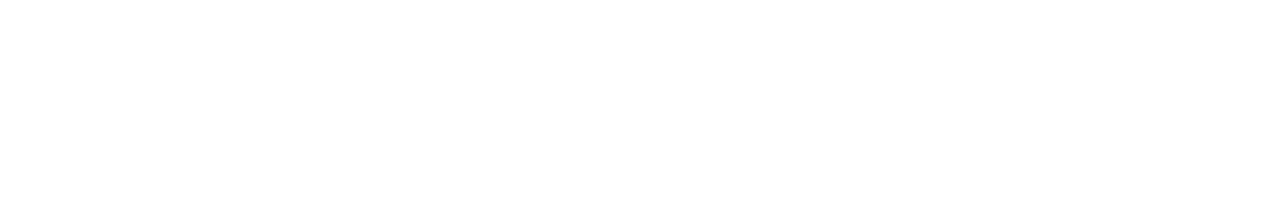
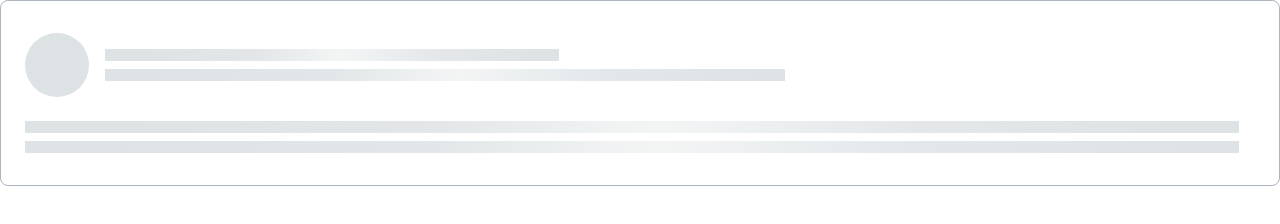
Before and after one commit to js-tasks-ru/htmlcss-20250123_viktoria-semenova, a website: page 04-lection2/02-skeleton/index.html in a window 1280 px wide. Drawn offline with Linux system fonts and the light colour scheme.

Commit message:
add component skeleton

```diff
--- a/04-lection2/02-skeleton/index.html
+++ b/04-lection2/02-skeleton/index.html
@@ -6,6 +6,18 @@
         <link rel="stylesheet" href="./skeleton.css">
     </head>
     <body>
-
+        <div class="skeleton">
+            <div class="skeleton__header">
+              <div class="skeleton__avatar"></div>
+              <div class="skeleton__title">
+                <div class="skeleton__line skeleton__line_short"></div>
+                <div class="skeleton__line skeleton__line_medium"></div>
+              </div>
+            </div>
+            <div class="skeleton__content">
+              <div class="skeleton__line skeleton__line_long"></div>
+              <div class="skeleton__line skeleton__line_long"></div>
+            </div>
+          </div>
     </body>
 </html>
--- a/04-lection2/02-skeleton/skeleton.css
+++ b/04-lection2/02-skeleton/skeleton.css
@@ -0,0 +1,51 @@
+.skeleton {
+    display: flex;
+    flex-direction: column;
+    gap: 24px;
+    padding: 32px 40px 32px 24px;
+    border: 1px solid var(--grey-3);
+    border-radius: 8px;
+  }
+  .skeleton__header {
+    display: flex;
+    gap: 16px;
+    align-items: center;
+  }
+  .skeleton__avatar {
+    width: 64px;
+    height: 64px;
+    border-radius: 50%;
+    background: var(--grey-2);
+    flex-shrink: 0;
+  }
+  .skeleton__title {
+    flex: auto;
+    display: flex;
+    flex-direction: column;
+    gap: 8px;
+  }
+  .skeleton__content {
+    display: flex;
+    flex-direction: column;
+    gap: 8px;
+  }
+  .skeleton__line {
+    height: 12px;
+    background: linear-gradient(
+      to right,
+      #dde2e5 0%,
+      #e2e6e8 33%,
+      #f3f5f5 52%,
+      #e3e7ea 74%,
+      #dde2e5 100%
+    );
+  }
+  .skeleton__line_short {
+    width: 40%;
+  }
+  .skeleton__line_medium {
+    width: 60%;
+  }
+  .skeleton__line_long {
+    width: 100%;
+  }
```
